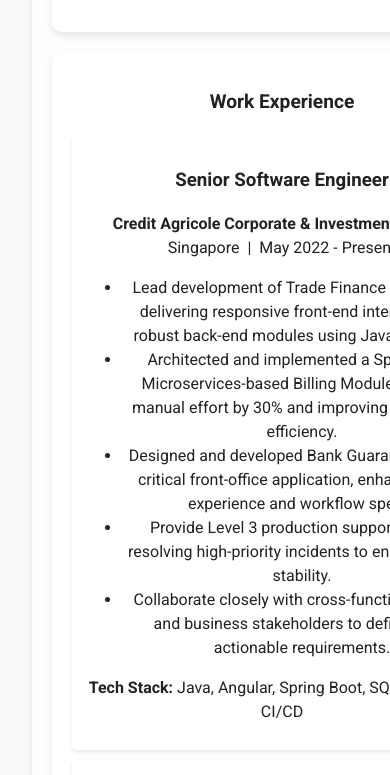
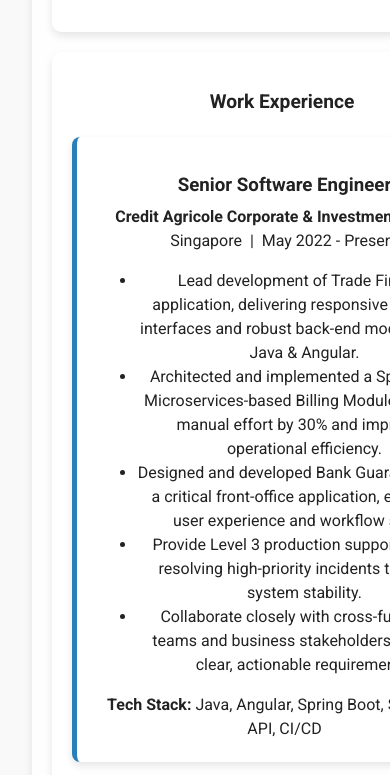
Before and after one commit to nehabhat345/neha-portfolio, a React (Vite) app: page / in a window 390 px wide. Shown: the part 1700-2475 px from the top of the page. Built offline with nearby package versions, Linux system fonts and the light colour scheme.

Commit message:
Added Projects

```diff
--- a/src/components/Portfolio.css
+++ b/src/components/Portfolio.css
@@ -222,4 +222,72 @@
   margin-left: 0;         /* remove left margin */
 }
 
+/***
+**Override the project card styling
+***/
+
+.project-card {
+  background-color: var(--section-bg);
+  color: var(--text-color);
+  margin: 15px 0;
+  padding: 15px 20px;        /* More padding for spaciousness */
+  border-radius: 8px;        /* Slightly more rounded corners */
+  box-shadow: 0 4px 8px var(--box-shadow-color); /* Deeper shadow for better depth */
+  animation: fadeIn 1s ease-in-out;
+  transition: background-color 0.3s ease, color 0.3s ease;
+  border-left: 5px solid #4a90e2; /* Accent color line for visual interest */
 }
+
+.project-card h3 {
+  margin-bottom: 8px;
+  font-weight: 700;
+  color: var(--btn-hover-bg); /* Accent color for project titles */
+}
+
+.project-card p {
+  margin: 6px 0;
+  line-height: 1.5;
+  font-size: 1rem;
+}
+
+.project-card p em {
+  font-style: italic;
+  color: #888;
+  font-weight: 600;
+}
+
+/****
+**Override Work experience styling
+**/
+
+.experience-card {
+  background-color: var(--section-bg);
+  color: var(--text-color);
+  margin: 15px 0;
+  padding: 15px 20px;            /* Spacious padding */
+  border-radius: 8px;            /* Rounded corners */
+  box-shadow: 0 4px 8px var(--box-shadow-color); /* Deeper shadow for depth */
+  animation: fadeIn 1s ease-in-out;
+  transition: background-color 0.3s ease, color 0.3s ease;
+  border-left: 5px solid #2980b9; /* Blue accent line for visual emphasis */
+}
+
+.experience-card h3 {
+  margin-bottom: 6px;
+  font-weight: 700;
+  color: var(--btn-hover-bg);  /* Accent color for job titles */
+}
+
+.experience-card p {
+  margin: 6px 0;
+  line-height: 1.5;
+  font-size: 1rem;
+}
+
+.experience-card p strong {
+  font-weight: 600;
+  color: var(--btn-hover-bg); /* Highlight labels like Company, Dates */
+}
+
+
+}
--- a/src/components/Portfolio.jsx
+++ b/src/components/Portfolio.jsx
@@ -167,10 +167,35 @@
 </section>
 
 
-      <section id="projects" className="section fadeIn" style={{ color: textColor }}>
-        <h2 className="subheading">Projects</h2>
-        {/* Project cards + GitHub links */}
-      </section>
+<section id="projects" className="section fadeIn" style={{ color: textColor }}>
+  <h2 className="subheading">Projects</h2>
+  <div className="project-card">
+    <h3>Trade Finance Project, Singapore</h3>
+    <p><em>Jun 2023 – Present</em></p>
+    <p>Developed front-end and back-end components for the Trade Finance Application using Angular and Spring Boot.</p>
+  </div>
+  <div className="project-card">
+    <h3>Digital Transformation Project, Singapore</h3>
+    <p><em>Jun 2023 – Present</em></p>
+    <p>Created user interfaces and microservices to enhance OCR accuracy.</p>
+  </div>
+  <div className="project-card">
+    <h3>Global Trade Portal</h3>
+    <p><em>May 2022 – Jun 2023</em></p>
+    <p>Developed Bank Guarantee modules using Angular and Java.</p>
+  </div>
+  <div className="project-card">
+    <h3>Migration and User Management Project, London</h3>
+    <p><em>Feb 2021 – May 2022</em></p>
+    <p>Developed UI and integrated BPM APIs for a User Management Module in React JS.</p>
+  </div>
+  <div className="project-card">
+    <h3>Bank Guarantee Project, India</h3>
+    <p><em>Nov 2019 – Jan 2021</em></p>
+    <p>Designed and developed user interface using in-house technology.</p>
+  </div>
+</section>
+
 
 <section
   id="certifications"
```
